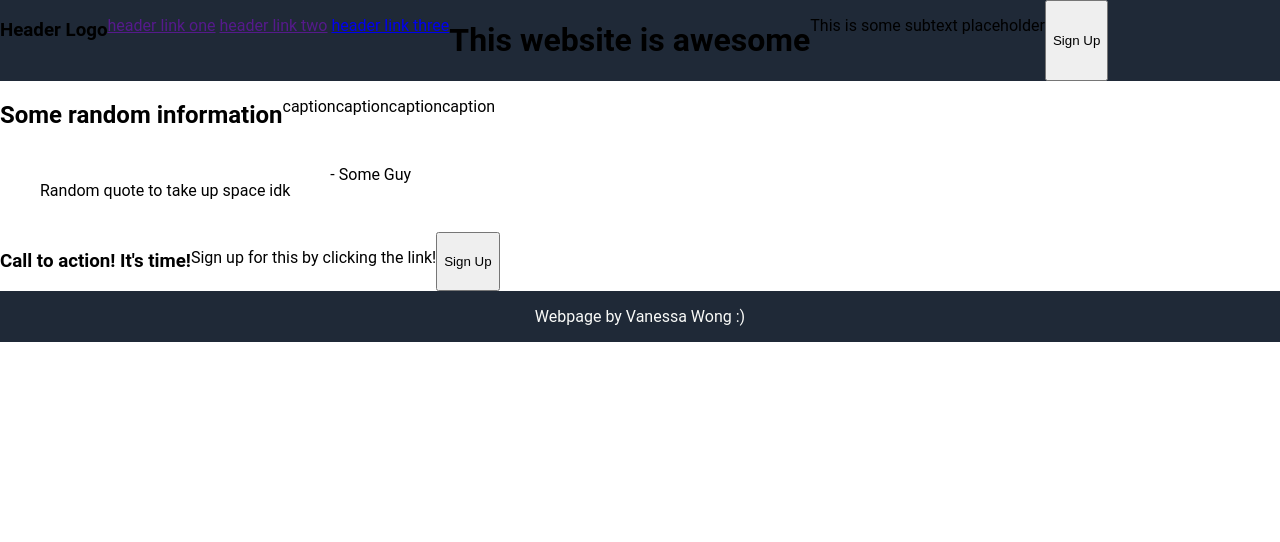
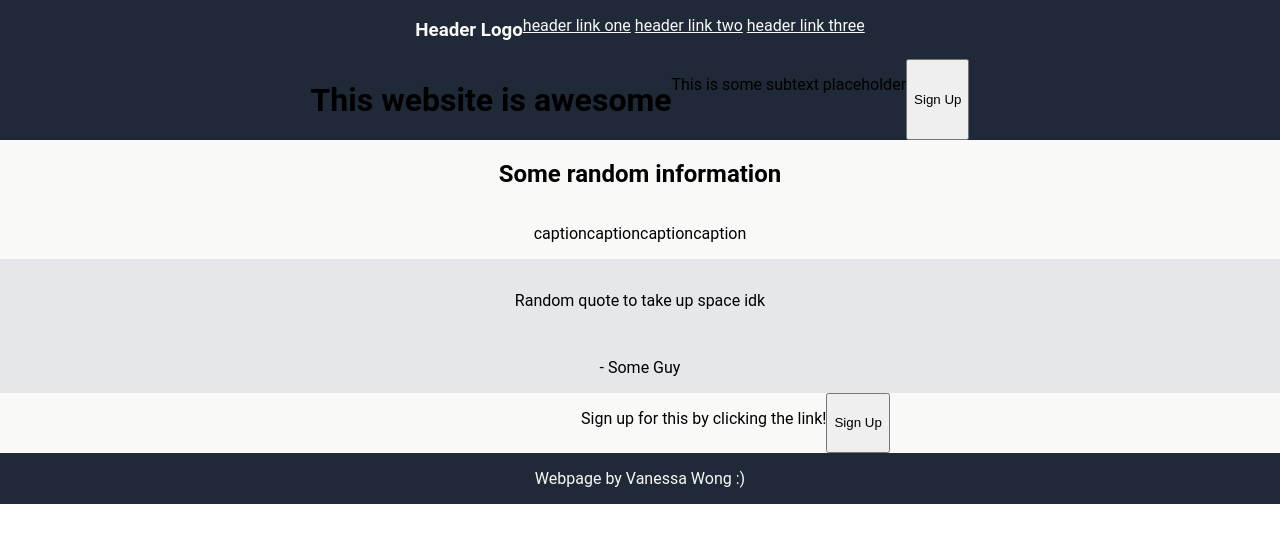
Before and after one commit to vanessamwong/landing-page, a plain HTML site: page index.html in a window 1280 px wide. Drawn offline with Linux system fonts and the light colour scheme.

Commit message:
Styled the hero bar and changed the font colour

```diff
--- a/index.html
+++ b/index.html
@@ -8,8 +8,9 @@
     <title>Document</title>
 </head>
 <body>
+    <div class="main-container">
         <div class="flex-container one">
-        <div class="flex-container">
+            <div class="flex-container hero-bar">
                 <h3>Header Logo</h3>
                 <p>
                     <a href="">header link one</a>
@@ -65,5 +66,6 @@
         <footer class="flex-container five">
             <p>Webpage by Vanessa Wong :)</p>
         </footer>
+    </div>
 </body>
 </html>
--- a/styles.css
+++ b/styles.css
@@ -4,12 +4,44 @@
 
 body {
     margin: 0;
+    padding: 0;
+    height: 100vh;
+    font-family: "Roboto", sans-serif;
+}
+
+.main-container {
     height: 100%;
-    font-family: "Roboto", sans-serif;
+    margin: 0 auto;
+}
+
+.hero-bar{
+    flex-direction: row;
+}
+
+h3 {
+    color: #F9FAF8;
+}
+
+a {
+    color: #F9FAF8;
+}
+.one, .two, .three, .four, .five {
+    flex: 1;
+    flex-direction: column;
+    justify-content: center;
+    align-items: center;
 }
 
 .one, .five {
     background-color: #1F2937;
+}
+
+.two, .four {
+    background-color: #F9FAF8;
+}
+
+.three {
+    background-color: #E5E7EB;
 }
 
 .five {
```
Lines whose indentation alone changed are shown as unchanged.
